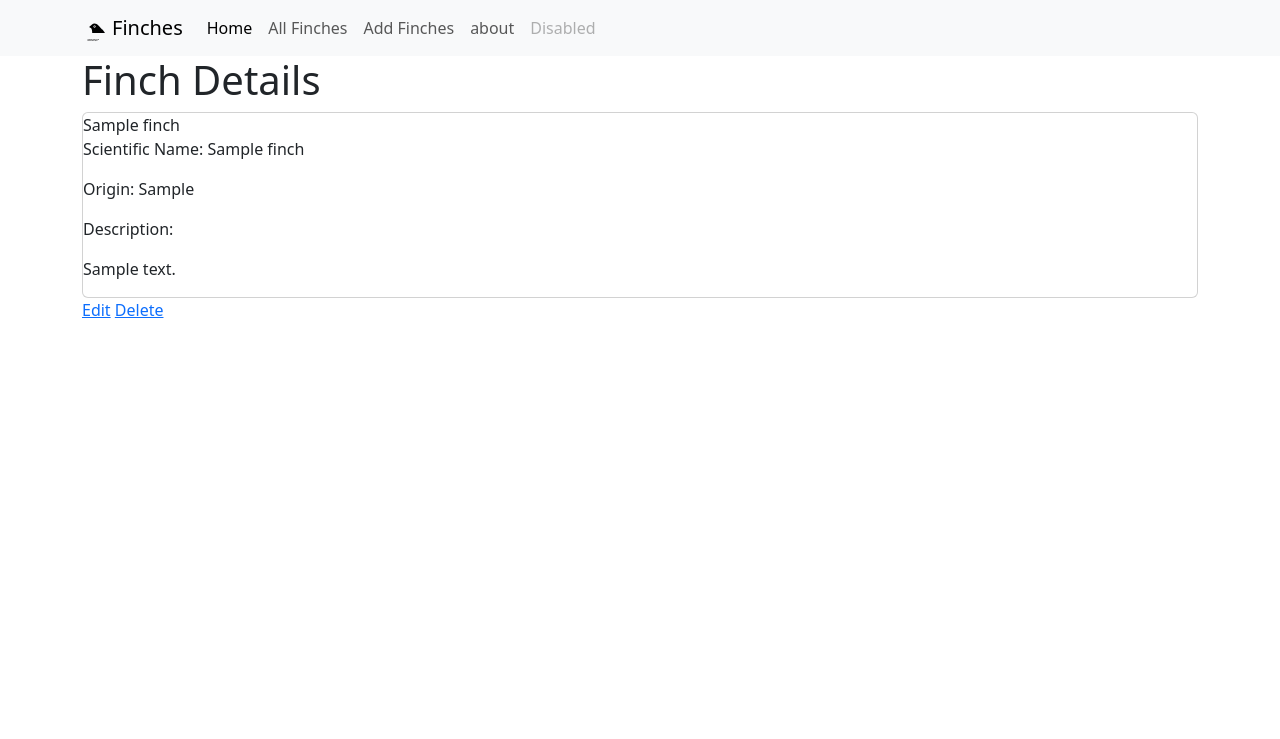
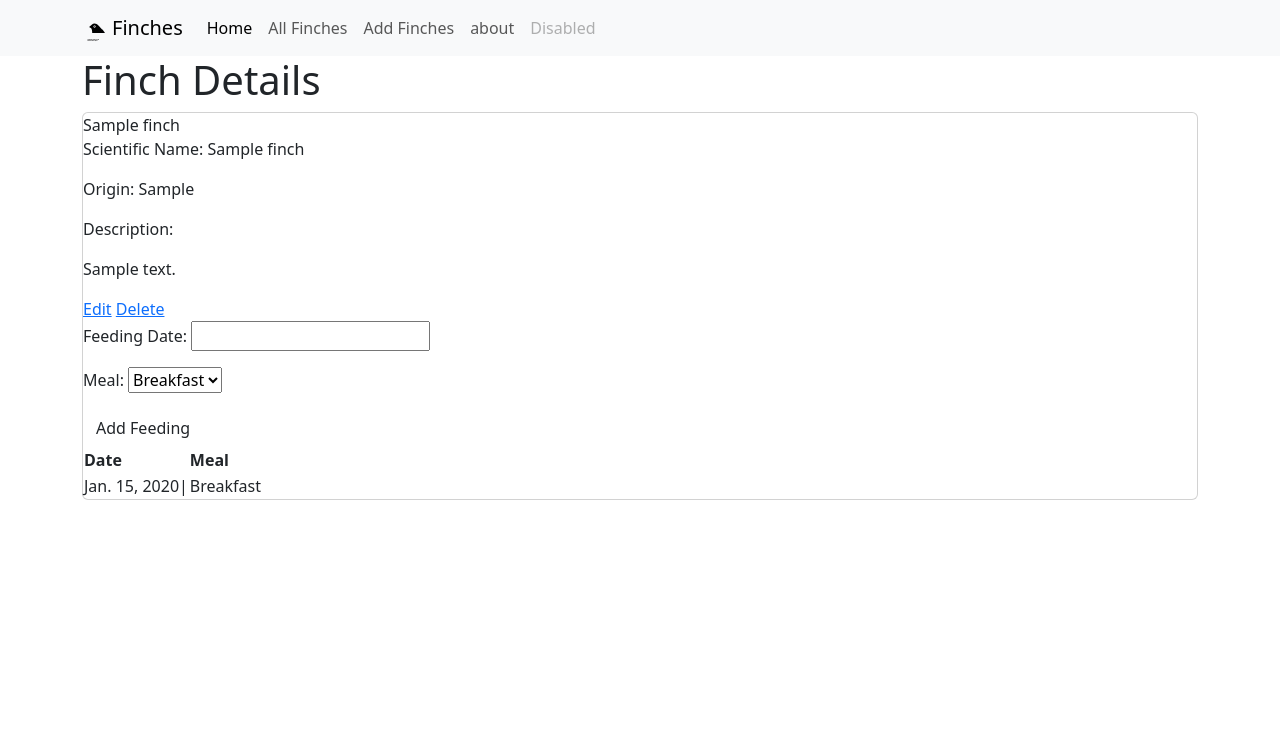
Before and after one commit to SamuelBai0910/Finches-Lab, a Django app: page /finches/1/ in a window 1280 px wide. Shown: the top 739 px of the page. Run offline with Django 4.2, Linux system fonts and the light colour scheme; tables that the repository leaves empty hold one stand-in row (values such as "Sample post").

Commit message:
update Lab4

```diff
--- /dev/null
+++ b/main_app/forms.py
@@ -0,0 +1,7 @@
+from django.forms import ModelForm
+from .models import Feeding
+
+class FeedingForm(ModelForm):
+    class Meta:
+        model = Feeding
+        fields = ['date', 'meal']
--- a/main_app/templates/finches/detail.html
+++ b/main_app/templates/finches/detail.html
@@ -10,10 +10,42 @@
     <p>Origin: {{ finch.origin }}</p>
     <p>Description: {{ finch.description|linebreaks }}</p>
   </div>
-</div>
-<div class="card-action">
-  <a href="{% url 'finches_update' finch.id%}">Edit</a>
-  <a href="{% url 'finches_delete' finch.id%}">Delete</a>
+  <div class="card-action">
+    <a href="{% url 'finches_update' finch.id%}">Edit</a>
+    <a href="{% url 'finches_delete' finch.id%}">Delete</a>
+  </div>
+  <div>
+    <form action="{% url 'add_feeding' finch.id %}" method="POST">
+      {% csrf_token %}
+      {{ feeding_form.as_p }}
+      <input type="submit" class="btn" value="Add Feeding">
+    </form>
+    <table>
+      <thead>
+        <tr><th>Date</th><th>Meal</th></tr>
+      </thead>
+      <tbody>
+        {% for feeding in finch.feeding_set.all %}
+          <tr>
+            <td>{{feeding.date}}|</td>
+            <td>{{feeding.get_meal_display}}</td>
+          </tr>
+        {% endfor %}
+      </tbody>
+    </table>
+  </div>
 </div>
 
+<script>
+  const dateEl = document.getElementById('id_date');
+  M.Datepicker.init(dateEl, {
+    format: 'yyyy-mm-dd',
+    defaultDate: new Date(),
+    setDefaultDate: true,
+    autoClose: true
+  });
+
+  const selectEl = document.getElementById('id_meal');
+  M.FormSelect.init(selectEl);
+</script>
 {% endblock %}
--- a/main_app/templates/main_app/finch_form.html
+++ b/main_app/templates/main_app/finch_form.html
@@ -1,7 +1,6 @@
 {% extends 'base.html' %}
 
 {% block content %}
-<h1>Add Finch</h1>
 
 {% if object %}
     <h1>Edit <span class="teal-text">
--- a/main_app/urls.py
+++ b/main_app/urls.py
@@ -10,4 +10,5 @@ urlpatterns = [
     name='finches_create'),
     path('finches/<int:pk>/update/', views.FinchUpdate.as_view(), name='finches_update'),
     path('finches/<int:pk>/delete/', views.FinchDelete.as_view(), name='finches_delete'),
+    path('finches/<int:finch_id>/add_feeding/', views.add_feeding, name='add_feeding'),
 ]
--- a/main_app/views.py
+++ b/main_app/views.py
@@ -1,8 +1,9 @@
-from django.shortcuts import render
+from django.shortcuts import render, redirect
 from django.views.generic.edit import CreateView, UpdateView, DeleteView
 
 # Create your views here.
 from .models import Finch
+from .forms import FeedingForm
 
 def home(request):
     return render(request, 'home.html')
@@ -18,9 +19,18 @@ def finches_index(request):
 
 def finches_detail(request, finch_id):
     finch = Finch.objects.get(id=finch_id)
+    feeding_form = FeedingForm()
     return render(request, 'finches/detail.html', {
-        'finch': finch
+        'finch': finch, 'feeding_form': feeding_form
     })
+
+def add_feeding(request, finch_id):
+    form = FeedingForm(request.POST)
+    if form.is_valid():
+        new_feeding = form.save(commit=False)
+        new_feeding.finch_id = finch_id
+        new_feeding.save()
+    return redirect('detail', finch_id=finch_id)
 
 class FinchCreate(CreateView):
     model = Finch
```
